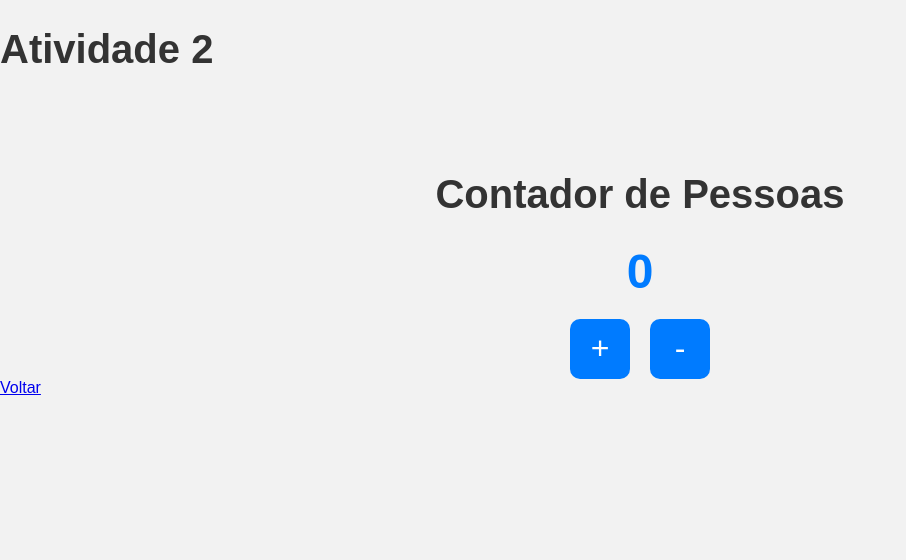
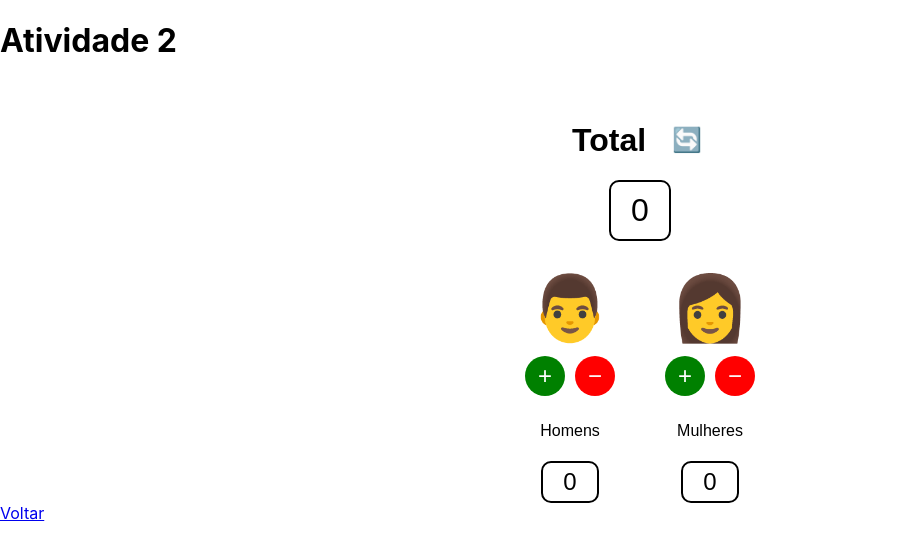
Before and after one commit to link1nk/LabEngenhariaSoftware2, a React (Create React App) app: page /atv02 in a window 1280 px wide. Shown: the top 560 px of the page, without its empty margins (0-906 px from the left). Built offline with nearby package versions, Linux system fonts and the light colour scheme.

Commit message:
melhorando o contador

```diff
--- a/src/Contador.css
+++ b/src/Contador.css
@@ -1,44 +1,76 @@
-body {
-  margin: 0;
-  padding: 0;
+.contador-container {
+  text-align: center;
+  margin-top: 40px;
   font-family: Arial, sans-serif;
-  background-color: #f2f2f2;
 }
 
-.container {
-  text-align: center;
-  margin-top: 100px;
-}
-
-h1 {
-  font-size: 2.5em;
-  color: #333;
-}
-
-h2 {
-  font-size: 3em;
-  color: #007bff;
-  margin: 20px 0;
-}
-
-.buttons {
+.header {
   display: flex;
   justify-content: center;
+  align-items: center;
   gap: 20px;
 }
 
-button {
+.reset-btn {
+  font-size: 1.5em;
+  background: none;
+  border: none;
+  cursor: pointer;
+}
+
+.total-box {
   font-size: 2em;
-  width: 60px;
-  height: 60px;
+  border: 2px solid #000;
+  display: inline-block;
+  padding: 10px 20px;
+  border-radius: 10px;
+  margin-bottom: 30px;
+}
+
+.grupo {
+  display: flex;
+  justify-content: center;
+  gap: 50px;
+}
+
+.pessoa {
+  display: flex;
+  flex-direction: column;
+  align-items: center;
+}
+
+.emoji {
+  font-size: 4em;
+}
+
+.botoes {
+  display: flex;
+  gap: 10px;
+  margin: 10px 0;
+}
+
+.mais, .menos {
+  font-size: 1.5em;
+  width: 40px;
+  height: 40px;
+  border-radius: 50%;
   border: none;
-  border-radius: 10px;
-  background-color: #007bff;
   color: white;
   cursor: pointer;
-  transition: background-color 0.3s;
 }
 
-button:hover {
-  background-color: #0056b3;
+.mais {
+  background-color: green;
 }
+
+.menos {
+  background-color: red;
+}
+
+.contador {
+  border: 2px solid #000;
+  padding: 5px 20px;
+  border-radius: 10px;
+  font-size: 1.5em;
+  margin-top: 5px;
+}
--- a/src/Contador.js
+++ b/src/Contador.js
@@ -2,25 +2,60 @@ import React, { useState } from 'react';
 import './Contador.css';
 
 export default function Contador() {
-  const [count, setCount] = useState(0);
+  const [homens, setHomens] = useState(0);
+  const [mulheres, setMulheres] = useState(0);
 
-  function incrementar() {
-    setCount(count + 1);
+  const total = homens + mulheres;
+
+  function incrementarHomens() {
+    setHomens(homens + 1);
   }
 
-  function decrementar() {
-    if (count > 0) {
-      setCount(count - 1);
-    }
+  function decrementarHomens() {
+    if (homens > 0) setHomens(homens - 1);
+  }
+
+  function incrementarMulheres() {
+    setMulheres(mulheres + 1);
+  }
+
+  function decrementarMulheres() {
+    if (mulheres > 0) setMulheres(mulheres - 1);
+  }
+
+  function resetar() {
+    setHomens(0);
+    setMulheres(0);
   }
 
   return (
-    <div className="container">
-      <h1>Contador de Pessoas</h1>
-      <h2>{count}</h2>
-      <div className="buttons">
-        <button onClick={incrementar}>+</button>
-        <button onClick={decrementar}>-</button>
+    <div className="contador-container">
+      <div className="header">
+        <h1>Total</h1>
+        <button className="reset-btn" onClick={resetar}>🔄</button>
+      </div>
+      <div className="total-box">{total}</div>
+
+      <div className="grupo">
+        <div className="pessoa">
+          <div className="emoji">👨</div>
+          <div className="botoes">
+            <button className="mais" onClick={incrementarHomens}>+</button>
+            <button className="menos" onClick={decrementarHomens}>−</button>
+          </div>
+          <p>Homens</p>
+          <div className="contador">{homens}</div>
+        </div>
+
+        <div className="pessoa">
+          <div className="emoji">👩</div>
+          <div className="botoes">
+            <button className="mais" onClick={incrementarMulheres}>+</button>
+            <button className="menos" onClick={decrementarMulheres}>−</button>
+          </div>
+          <p>Mulheres</p>
+          <div className="contador">{mulheres}</div>
+        </div>
       </div>
     </div>
   );
```
